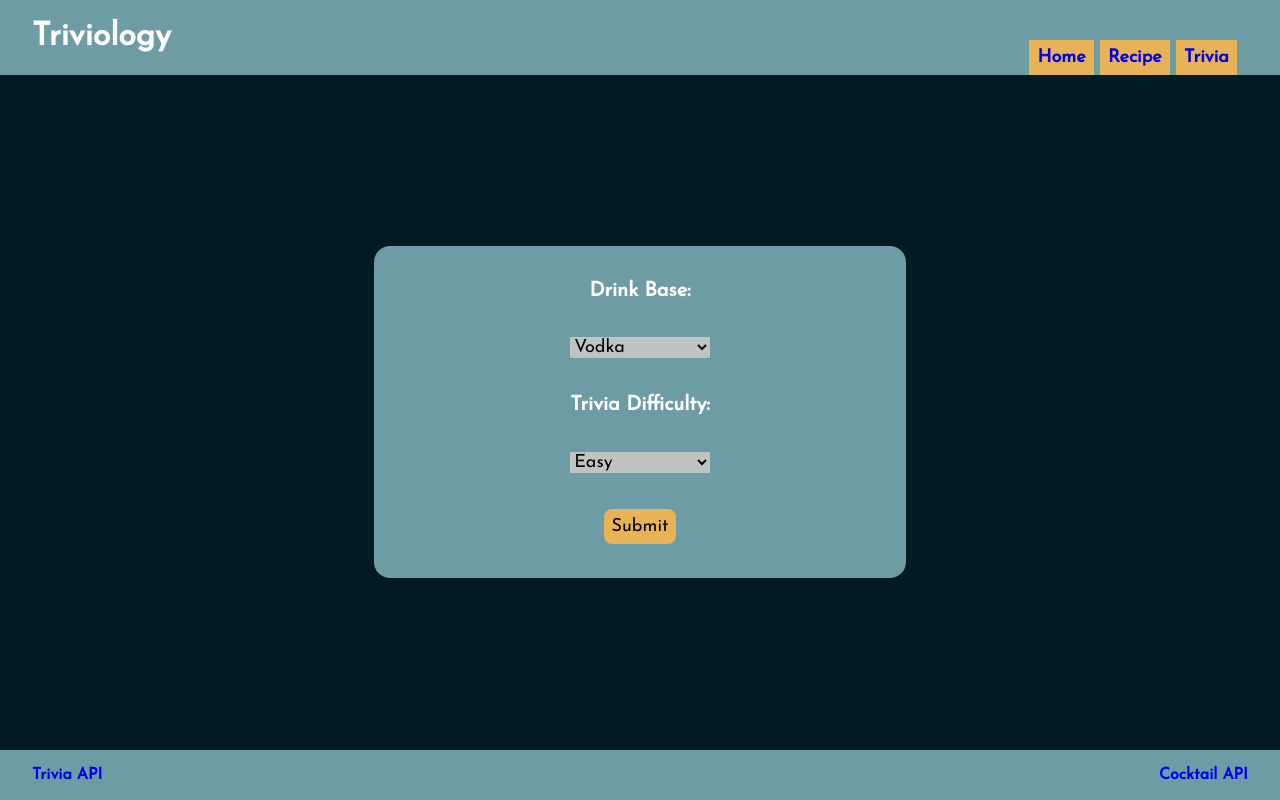
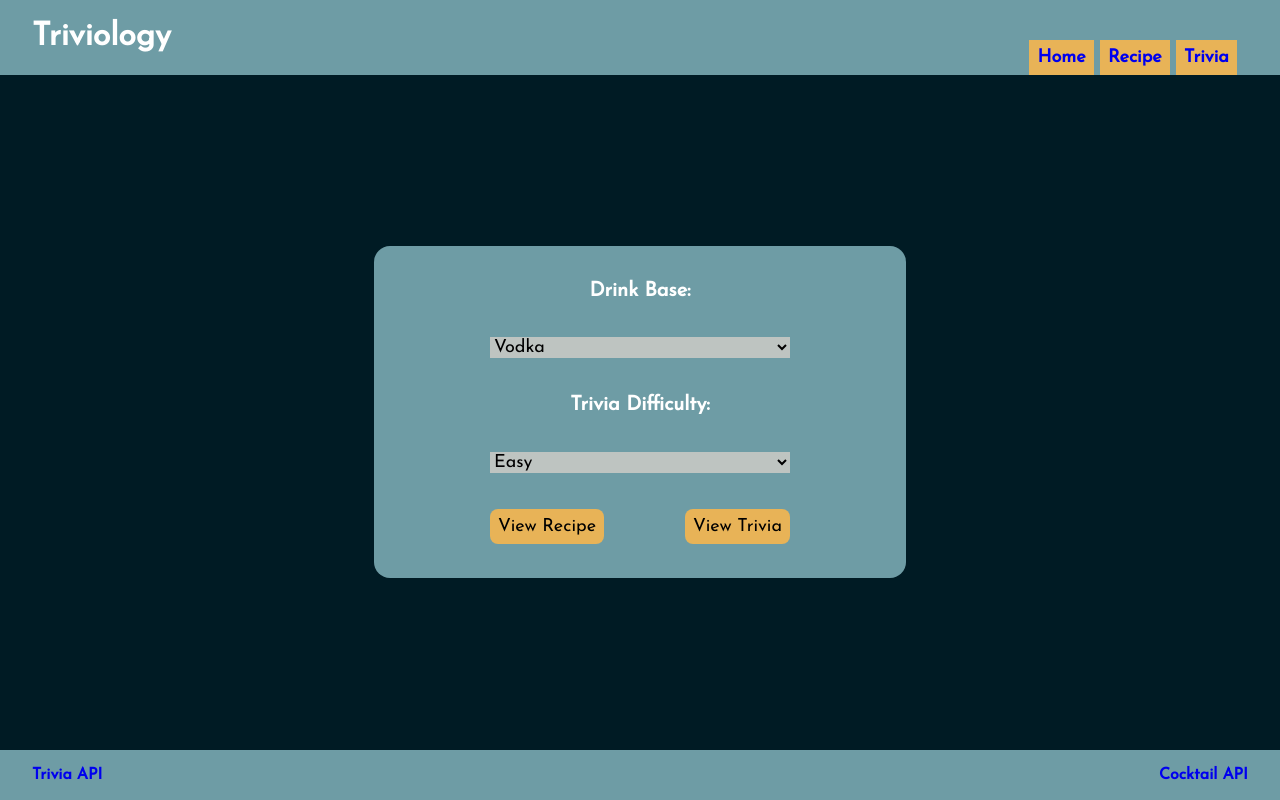
Before and after one commit to alia-peterson/trivia-night, a React (Create React App) app: page / in a window 1280 px wide. Built offline with nearby package versions, Linux system fonts and the light colour scheme.

Commit message:
Add additional navigation options and styling to form

```diff
--- a/src/components/Form/Form.css
+++ b/src/components/Form/Form.css
@@ -17,6 +17,7 @@
   font-size: 20px;
   font-weight: bold;
   height: 100%;
+  width: 60%;
 }
 
 .dropdown,
@@ -39,3 +40,8 @@
 .button:disabled {
   cursor: default;
 }
+
+.button-container {
+  display: flex;
+  justify-content: space-between;
+}
--- a/src/components/Form/Form.js
+++ b/src/components/Form/Form.js
@@ -35,11 +35,18 @@ export default function Form({ populateRecipe, populateTrivia }) {
           <option value='medium'>Medium</option>
           <option value='hard'>Hard</option>
         </select>
-        <Link to='/recipe'>
-          <button className='button'>
-            Submit
-          </button>
-        </Link>
+        <div className='button-container'>
+          <Link to='/recipe'>
+            <button className='button'>
+              View Recipe
+            </button>
+          </Link>
+          <Link to='/trivia'>
+            <button className='button'>
+              View Trivia
+            </button>
+          </Link>
+        </div>
       </form>
     </article>
   )
```
